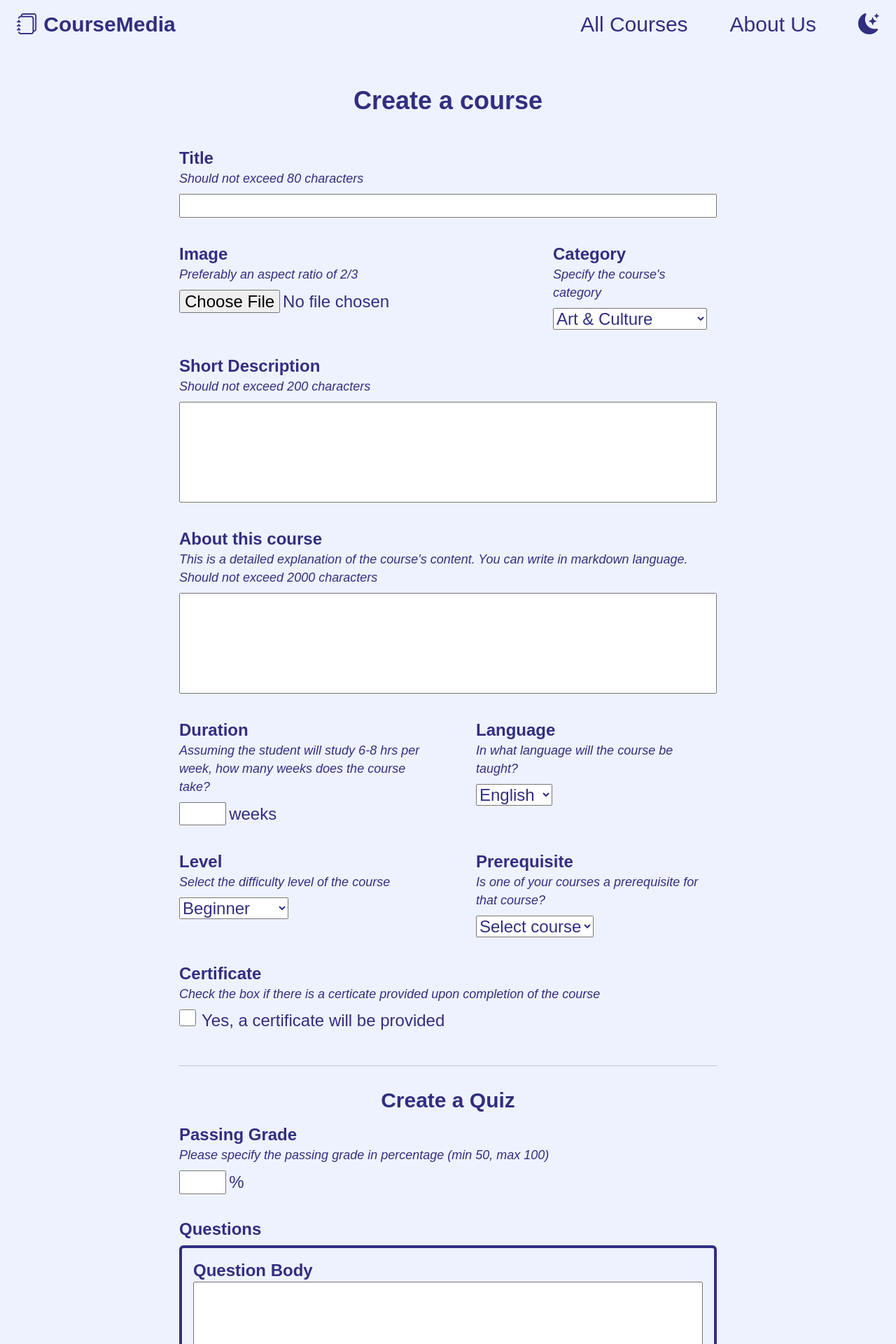
After one commit to JoannaMoussa/E-Learning-Platform, a Django app: page /createCourse in a window 1280 px wide. The commit adds this page. Shown: the top 1920 px of the page at 70% size. Run offline with Django 4.2, Linux system fonts and the light colour scheme; some libraries are stand-ins or nearby versions.

Commit message:
Add create course page

```diff
--- /dev/null
+++ b/courses_platform/static/courses_platform/pages/create_course.css
@@ -0,0 +1,201 @@
+.createcourse-form {
+    margin-block-end: 2em;
+}
+
+.createcourse-form__title {
+    font-size: var(--size-3xl);
+    font-weight: 600;
+    text-align: center;
+    margin-block-start: 1em;
+}
+
+.createcourse-form__body {
+    display: flex;
+    flex-direction: column;
+    max-width: 768px;
+}
+
+.createcourse-form__label {
+    font-size: var(--size-xl);
+    white-space: nowrap;
+    margin: 0;
+    font-weight: 600;
+}
+
+.createcourse-form__info-text {
+    font-size: var(--size-base);
+    font-style: italic;
+    margin: 0;
+    margin-bottom: 0.5em;
+}
+
+.createcourse-form__input {
+    font-size: var(--size-xl);
+    height: fit-content;
+    color: var(--clr-dark);
+    margin-block-end: 1.5em;
+    max-width: 768px;
+}
+
+.createcourse-form__input-imgfield {
+    max-width: 100%;
+}
+
+.createcourse-form__input-checkbox {
+    width: 1.5em;
+    height: 1.5em;
+}
+
+.createcourse-form__input-text-area {
+    height: 6em;
+    resize: none;
+}
+
+.createcourse-form__input-sm {
+    width: 5ch;
+}
+
+.createcourse-form__input-aside-txt {
+    font-size: var(--size-xl);
+}
+
+.createcourse-form__checkbox-grp {
+    display: flex;
+    align-items: start;
+    gap: 0.5em;
+}
+.createcourse-form__hr {
+    margin-block-start: 3em;
+    color: var(--clr-dark)
+}
+
+.createcourse-form__h2-title {
+    text-align: center;
+    font-size: var(--size-2xl);
+    font-weight: 600;
+    margin-block-start: 0.5em;
+    margin-block-end: 0.5em;
+}
+
+.createcourse-form__quiz-heading {
+    font-size: var(--size-xl);
+    font-weight: 600;
+}
+
+.createcourse-form__quiz-quest-cont {
+    display: flex;
+    flex-direction: column;
+    border: 4px solid var(--clr-dark);
+    border-radius: 6px;
+    padding: 1em;
+    max-width: 768px;
+    margin-block-end: 1em;
+}
+
+.createcourse-form__btn-cont {
+    align-self: center;
+    display: flex;
+    flex-direction: column;
+    align-items: center;
+    gap: 1.5em;
+}
+
+.createcourse-form__add-quest-btn {
+    font-size: var(--size-base);
+}
+
+.createcourse-form__publish-btn {
+    font-size: var(--size-xl);
+}
+
+
+/* xs */
+/* @media (min-width: 475px) {} */
+
+/* sm */
+@media (min-width: 640px) {
+    .createcourse-form__title {
+        font-size: var(--size-4xl);
+    }
+    .createcourse-form__h2-title {
+        font-size: var(--size-3xl);
+    }
+}
+
+/* md */
+@media (min-width: 768px) {
+    .createcourse-form {
+        display: flex;
+        flex-direction: column;
+        align-items: center;
+    }
+    .createcourse-form__field-grp {
+        display: flex;
+        gap: 5em;
+    }
+    .createcourse-form__field-sub-grp {
+        flex: 1;
+    }
+}
+
+/* lg */
+@media (min-width: 1024px) {
+    .createcourse-form__title {
+        margin-block-end: 1.25em;
+    }
+    .createcourse-form__label {
+        font-size: var(--size-2xl);
+    }
+    .createcourse-form__info-text {
+        font-size: var(--size-lg);
+    }
+    .createcourse-form__input {
+        font-size: var(--size-2xl);
+    }
+    .createcourse-form__input-aside-txt {
+        font-size: var(--size-2xl);
+    }
+    .createcourse-form__quiz-heading {
+        font-size: var(--size-2xl);
+    }
+    .createcourse-form__add-quest-btn {
+        font-size: var(--size-lg);
+    }
+    .createcourse-form__publish-btn {
+        font-size: var(--size-2xl);
+    }
+}
+
+/* xl */
+/* @media (min-width: 1280px) {} */
+
+/* 2xl */
+@media (min-width: 1536px) {
+    .createcourse-form__title {
+        font-size: var(--size-6xl);
+    }
+    .createcourse-form__label {
+        font-size: var(--size-3xl);
+    }
+    .createcourse-form__info-text {
+        font-size: var(--size-xl);
+    }
+    .createcourse-form__input {
+        font-size: var(--size-3xl);
+    }
+    .createcourse-form__input-aside-txt {
+        font-size: var(--size-3xl);
+    }
+    .createcourse-form__h2-title {
+        font-size: var(--size-5xl);
+    }
+    .createcourse-form__quiz-heading {
+        font-size: var(--size-3xl);
+    }
+    .createcourse-form__add-quest-btn {
+        font-size: var(--size-xl);
+    }
+    .createcourse-form__publish-btn {
+        font-size: var(--size-3xl);
+    }
+}
--- /dev/null
+++ b/courses_platform/static/courses_platform/pages/create_course.js
@@ -0,0 +1,12 @@
+document.addEventListener('DOMContentLoaded', () => {
+    let temp = document.getElementsByTagName("template")[0];
+    let quiz = temp.content.cloneNode(true);
+    document.getElementById("quiz-container").appendChild(quiz);
+
+    let addQuestionBtn = document.getElementById("add-question-btn");
+    addQuestionBtn.addEventListener("click", () => {
+        let temp = document.getElementsByTagName("template")[0];
+        let quiz = temp.content.cloneNode(true);
+        document.getElementById("quiz-container").appendChild(quiz);
+    })
+})
--- a/courses_platform/static/courses_platform/utils.css
+++ b/courses_platform/static/courses_platform/utils.css
@@ -34,10 +34,6 @@
     margin-right: auto;
     padding-left: 0.5rem;
     padding-right: 0.5rem;
-  }
-
-  .section {
-    margin-top: 5rem;
   }
 
 
--- /dev/null
+++ b/courses_platform/templates/courses_platform/create_course.html
@@ -0,0 +1,121 @@
+{% extends "courses_platform/layout.html" %}
+
+{% load static %}
+
+{% block link %}
+    <link href="{% static 'courses_platform/pages/create_course.css' %}" rel="stylesheet">
+{% endblock %}
+
+{% block script %}
+    <script src="{% static 'courses_platform/pages/create_course.js' %}"></script>
+{% endblock %}
+
+{% block body %}
+    <div class="createcourse-form my-container">
+        <h1 class="createcourse-form__title">Create a course</h1>
+        <form action="" method="post" class="createcourse-form__body">
+            {% csrf_token %}
+            <label for="id_title" class="createcourse-form__label">Title</label>
+            <p class="createcourse-form__info-text">Should not exceed 80 characters</p>
+            {{ createCourseForm.title }}
+
+            <div class="createcourse-form__field-grp">
+                <div class="createcourse-form__field-sub-grp">
+                    <label for="id_image" class="createcourse-form__label">Image</label>
+                    <p class="createcourse-form__info-text">Preferably an aspect ratio of 2/3</p>
+                    {{ createCourseForm.image }}
+                </div>
+                <div class="createcourse-form__field-sub-grp">
+                    <label for="id_category" class="createcourse-form__label">Category</label>
+                    <p class="createcourse-form__info-text">Specify the course's category</p>
+                    {{ createCourseForm.category }}
+                </div>
+            </div>
+
+            <label for="id_short_description" class="createcourse-form__label">Short Description</label>
+            <p class="createcourse-form__info-text">Should not exceed 200 characters</p>
+            {{ createCourseForm.short_description }}
+
+            <label for="id_long_description" class="createcourse-form__label">About this course</label>
+            <p class="createcourse-form__info-text">This is a detailed explanation of the course's content.
+                You can write in markdown language. Should not exceed 2000 characters</p>
+            {{ createCourseForm.long_description }}
+
+            <div class="createcourse-form__field-grp">
+                <div class="createcourse-form__field-sub-grp">
+                    <label for="id_duration" class="createcourse-form__label">Duration</label>
+                    <p class="createcourse-form__info-text">Assuming the student will study 6-8 hrs per week, how many weeks does the course take?</p>
+                    <div>
+                        {{ createCourseForm.duration }} <span class="createcourse-form__input-aside-txt">weeks</span>
+                    </div>
+                </div>
+                <div class="createcourse-form__field-sub-grp">
+                    <label for="id_language" class="createcourse-form__label">Language</label>
+                    <p class="createcourse-form__info-text">In what language will the course be taught?</p>
+                    {{ createCourseForm.language }}
+                </div>
+            </div>
+
+            <div class="createcourse-form__field-grp">
+                <div class="createcourse-form__field-sub-grp">
+                    <label for="id_level" class="createcourse-form__label">Level</label>
+                    <p class="createcourse-form__info-text">Select the difficulty level of the course</p>
+                    {{ createCourseForm.level }}
+                </div>
+                <div class="createcourse-form__field-sub-grp">
+                    <label for="id_prerequisite" class="createcourse-form__label">Prerequisite</label>
+                    <p class="createcourse-form__info-text">Is one of your courses a prerequisite for that course?</p>
+                    <select name="prerequisite" id="id_prerequisite" class="createcourse-form__input">
+                        <option value="" selected>Select course</option>
+                        <!--Insert a for loop on the courses of the instructor-->
+                        <option value="course_id">Course title</option>
+                    </select>
+                </div>
+            </div>
+
+            <label for="id_certificate" class="createcourse-form__label">Certificate</label>
+            <p class="createcourse-form__info-text">Check the box if there is a certicate provided upon completion of the course</p>
+            <div class="createcourse-form__checkbox-grp">
+                {{ createCourseForm.certificate }} <span class="createcourse-form__input-aside-txt">Yes, a certificate will be provided</span>
+            </div>
+
+            <hr class="createcourse-form__hr">
+            <h2 class="createcourse-form__h2-title">Create a Quiz</h2>
+
+            <label for="id_passing_grade" class="createcourse-form__label">Passing Grade</label>
+            <p class="createcourse-form__info-text">Please specify the passing grade in percentage (min 50, max 100)</p>
+            <div>
+                {{ createCourseForm.passing_grade }} <span class="createcourse-form__input-aside-txt">%</span>
+            </div>
+
+
+            <h3 class="createcourse-form__quiz-heading">Questions</h3>
+
+            <div id="quiz-container"></div>
+            <template>
+                <div class="createcourse-form__quiz-quest-cont">
+                    <label for="id_question_body" class="createcourse-form__label">Question Body</label>
+                    <textarea name="question_body" id="id_question_body" class="createcourse-form__input createcourse-form__input-text-area" maxlength="1000" required></textarea>
+
+                    <label for="id_options" class="createcourse-form__label">Options</label>
+                    <p class="createcourse-form__info-text">The options must be seperated by a comma. e.g.: option 1, option 2, option 3</p>
+                    <textarea name="options" id="id_options" class="createcourse-form__input createcourse-form__input-text-area" maxlength="1000" required></textarea>
+
+                    <label for="id_correct_option" class="createcourse-form__label">Correct Option</label>
+                    <p class="createcourse-form__info-text">Specify the correct option. The option specified should match one of the previously specified options</p>
+                    <textarea name="correct_option" id="id_correct_option" class="createcourse-form__input createcourse-form__input-text-area" maxlength="1000" required></textarea>
+                </div>
+            </template>
+
+            <div class="createcourse-form__btn-cont">
+                <button type="button" id="add-question-btn" class="createcourse-form__add-quest-btn custom-button">
+                    <i class="bi bi-plus-lg"></i>
+                    Add a question
+                </button>
+
+                <input class="createcourse-form__publish-btn custom-button" type="submit" value="Publish Course">
+            </div>
+
+        </form>
+    </div>
+{% endblock %}
--- a/courses_platform/urls.py
+++ b/courses_platform/urls.py
@@ -5,5 +5,6 @@ urlpatterns = [
     path("", views.index, name="index"),
     path("signin", views.signin, name="signin"),
     path("logout", views.logout_view, name="logout"),
-    path("signup", views.signup, name="signup")
+    path("signup", views.signup, name="signup"),
+    path("createCourse", views.create_course, name="create_course")
 ]
--- a/courses_platform/views.py
+++ b/courses_platform/views.py
@@ -71,40 +71,36 @@ class EditProfileForm(forms.Form):
 
 
 class CreateCourseForm(forms.Form):
-    title = forms.CharField(label="Title",
-                            max_length=80,
+    title = forms.CharField(max_length=80,
                             required=True,
-                            widget=forms.TextInput())
-    image = forms.ImageField()
-    category = forms.ChoiceField(label="Course Category",
-                                 widget=forms.RadioSelect,
-                                 choices=Course.CATEGORY_CHOICES)
-    short_description = forms.CharField(label="Short Description",
-                                        required=True,
+                            widget=forms.TextInput(attrs={'class': 'createcourse-form__input'}))
+    image = forms.ImageField(widget=forms.ClearableFileInput(
+        attrs={'class': 'createcourse-form__input createcourse-form__input-imgfield'}))
+    category = forms.ChoiceField(widget=forms.Select(
+        attrs={'class': 'createcourse-form__input'}),
+        choices=Course.CATEGORY_CHOICES)
+    short_description = forms.CharField(required=True,
                                         max_length=200,
-                                        widget=forms.Textarea())
-    long_description = forms.CharField(label="About this course",
-                                       required=True,
+                                        widget=forms.Textarea(attrs={'class': 'createcourse-form__input createcourse-form__input-text-area'}))
+    long_description = forms.CharField(required=True,
                                        max_length=2000,
-                                       widget=forms.Textarea())
-    duration = forms.IntegerField(label="Course's Duration",
-                                  required=True,
+                                       widget=forms.Textarea(attrs={'class': 'createcourse-form__input createcourse-form__input-text-area'}))
+    duration = forms.IntegerField(required=True,
                                   min_value=2,
                                   max_value=24,
-                                  widget=forms.NumberInput())
-    language = forms.ChoiceField(label="Language",
-                                 widget=forms.RadioSelect,
-                                 choices=Course.LANGUAGE_CHOICES)
-    level = forms.ChoiceField(label="Level",
-                              widget=forms.RadioSelect,
-                              choices=Course.LEVEL_CHOICES)
-    certificate = forms.BooleanField(label="Certificate Upon Completion",
-                                     widget=forms.CheckboxInput)
-    passing_grade = forms.IntegerField(label="Passing Grade",
-                                       required=True,
+                                  widget=forms.NumberInput(attrs={'class': 'createcourse-form__input createcourse-form__input-sm'}))
+    language = forms.ChoiceField(widget=forms.Select(
+        attrs={'class': 'createcourse-form__input'}),
+        choices=Course.LANGUAGE_CHOICES)
+    level = forms.ChoiceField(widget=forms.Select(
+        attrs={'class': 'createcourse-form__input'}),
+        choices=Course.LEVEL_CHOICES)
+    certificate = forms.BooleanField(widget=forms.CheckboxInput(
+        attrs={'class': 'createcourse-form__input-checkbox'}))
+    passing_grade = forms.IntegerField(required=True,
                                        min_value=50,
                                        max_value=100,
-                                       widget=forms.NumberInput())
+                                       widget=forms.NumberInput(attrs={'class': 'createcourse-form__input createcourse-form__input-sm'}))
 
 
 def signup(request):
@@ -202,3 +198,9 @@ def index(request):
     return render(request, "courses_platform/index.html", {
         "authenticated_user": request.user
     })
+
+
+def create_course(request):
+    return render(request, "courses_platform/create_course.html", {
+        "createCourseForm": CreateCourseForm()
+    })
```
